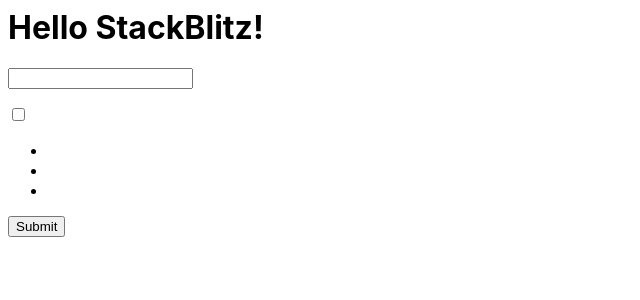
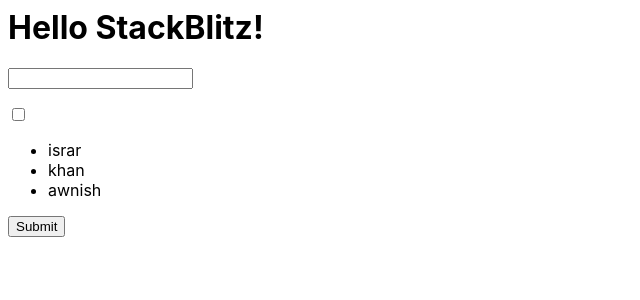
Before and after one commit to ishrar776/react-6gsp1c, a React (Create React App) app: page / in a window 1280 px wide. Shown: the top 300 px of the page, without its empty margins (0-640 px from the left). Built offline with nearby package versions, Linux system fonts and the light colour scheme.

Commit message:
1 file modified

```diff
--- a/src/App.js
+++ b/src/App.js
@@ -3,16 +3,11 @@
 
 export default function App() {
   let productName = [];
-  productName = [
-    { nameone: 'israr' },
-    { nameone: 'khan' },
-    { nameone: 'awnish' },
-  ];
+  productName = ['israr', 'khan', 'awnish'];
   const [productList, setProductList] = useState([]);
   useEffect(() => {
     setProductList(productName);
   }, []);
-
   const [chkBox, setChkBox] = useState(false);
   const [values, setValues] = useState({
     message: '',
@@ -28,7 +23,7 @@
   const submitdata = (e) => {
     e.preventDefault();
     setIsSubmit(true);
-    if (!isSubmit) {
+    if (isSubmit) {
       console.log('israr hey');
       console.log('values of check click' + chkBox);
       console.log('values of check click innner' + values.chktest);
@@ -72,7 +67,7 @@
       <p>
         <ul>
           {productList.map((item) => (
-            <li>{item.productList}</li>
+            <li>{item}</li>
           ))}
         </ul>
       </p>
```
